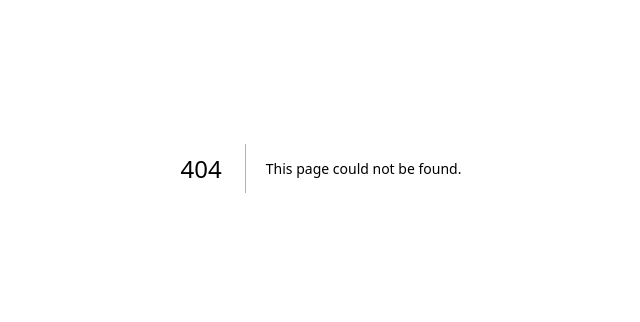
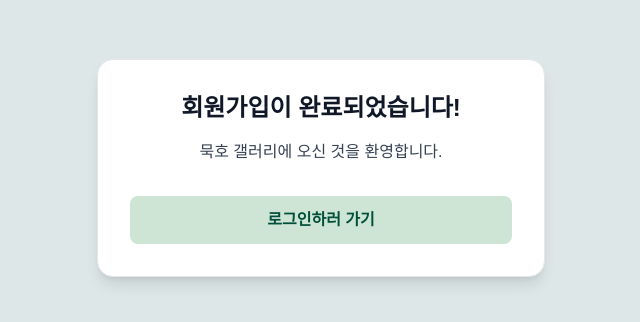
Before and after one commit to mukhoplus/Mukho-Gallery, a Next.js app: page /register/complete in a window 1280 px wide. Before the commit this address had no page. Shown: the part 232-554 px from the top of the page, without its empty margins (319-959 px from the left). Built offline with nearby package versions, Linux system fonts and the light colour scheme.

Commit message:
Feat: Make register complete page

```diff
--- /dev/null
+++ b/app/register/complete/page.tsx
@@ -0,0 +1,26 @@
+"use client";
+
+import { useRouter } from "next/navigation";
+
+export default function RegisterComplete() {
+  const router = useRouter();
+
+  return (
+    <div className="min-h-screen bg-[#DDE7E7] flex items-center justify-center p-4">
+      <div className="bg-white rounded-2xl shadow-lg p-8 w-full max-w-md border border-gray-200 flex flex-col items-center">
+        <h2 className="text-2xl font-bold text-gray-900 mb-4 text-center">
+          회원가입이 완료되었습니다!
+        </h2>
+        <p className="text-gray-700 mb-8 text-center">
+          묵호 갤러리에 오신 것을 환영합니다.
+        </p>
+        <button
+          onClick={() => router.push("/")}
+          className="w-full bg-[#CEE5D5] hover:bg-[#B7D8C7] text-emerald-900 font-semibold py-3 rounded-lg transition-all"
+        >
+          로그인하러 가기
+        </button>
+      </div>
+    </div>
+  );
+}
--- a/app/register/page.tsx
+++ b/app/register/page.tsx
@@ -1,6 +1,8 @@
 "use client";
 
 import { useState, useCallback } from "react";
+import { useRouter } from "next/navigation";
+
 import RegisterEmailInput from "@/components/register/RegisterEmailInput";
 import RegisterPasswordInput from "@/components/register/RegisterPasswordInput";
 import RegisterPasswordConfirmInput from "@/components/register/RegisterPasswordConfirmInput";
@@ -102,10 +104,12 @@ export default function Register() {
   if (confirmFocus && !confirmTouched) setConfirmTouched(true);
 
   // 회원가입 버튼 클릭
+  const router = useRouter();
+
   const handleSubmit = (e: React.FormEvent) => {
     e.preventDefault();
     if (!isFormFilled || !isPhoneValid) return;
-    alert("회원가입이 완료되었습니다!");
+    router.push("/register/complete");
   };
 
   return (
```
